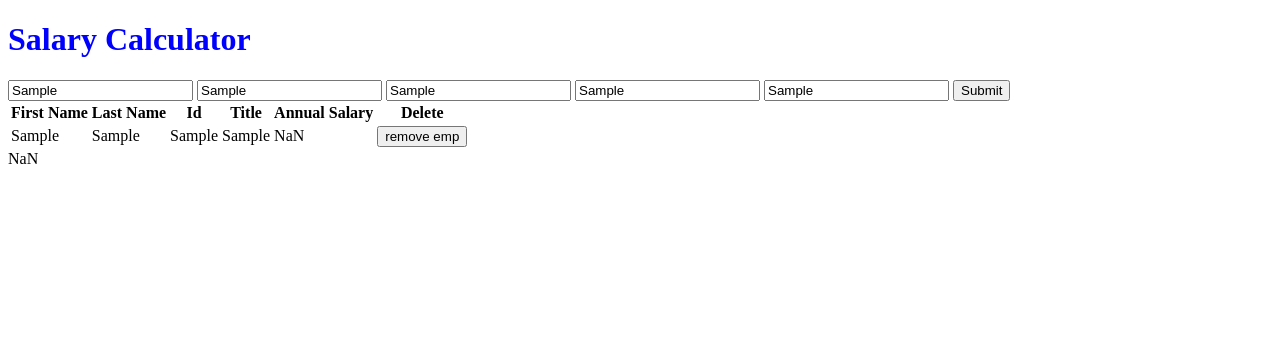
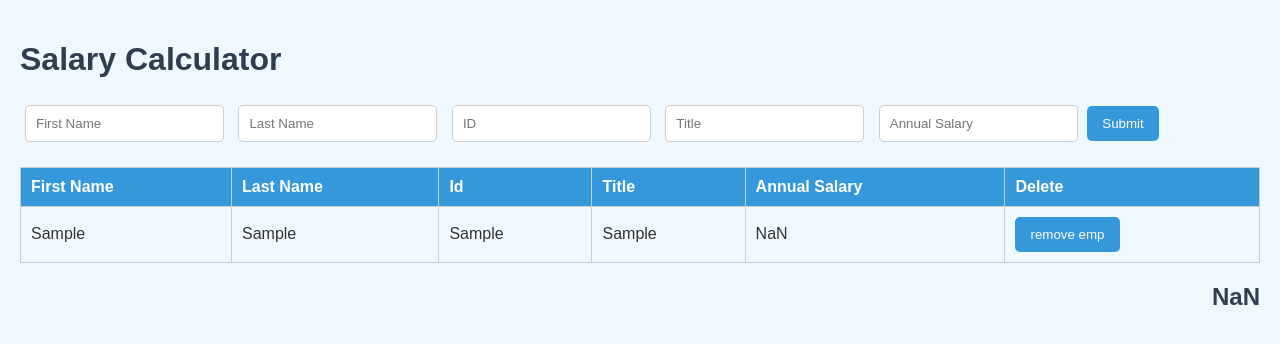
Before and after one commit to DavidVinson/weekend-js-salary-calculator-ochoa-livesolve, a plain HTML site: page index.html in a window 1280 px wide. Both pictures are taken after typing "Sample", "Sample", "Sample", "Sample", "Sample" into the empty fields and a click on the button "Submit". Drawn offline with Linux system fonts and the light colour scheme.

Commit message:
refactor to only work with the dom

```diff
--- a/client.js
+++ b/client.js
@@ -1,4 +1,4 @@
-let total = 0;
+let totalMonthlyCost = 0;
 
 function onReady() {
   console.log('client is working...');
@@ -14,43 +14,34 @@ function formHandler(event) {
   const employeeIdEl = document.getElementById('id-input');
   const employeeTitleEl = document.getElementById('job-title-input');
   const employeeAnnualSalaryEl = document.getElementById('annual-salary-input');
-  //   console.log(
-  //     'employee',
-  //     employeeFirstNameEl,
-  //     employeeLastNameEl,
-  //     employeeIdEl,
-  //     employeeTitleEl,
-  //     employeeAnnualSalaryEl
-  //   );
 
-  //   const newEmployee = {
-  //     firstName: employeeFirstNameEl.value,
-  //     lastName: employeeLastNameEl.value,
-  //     id: employeeIdEl.value,
-  //     title: employeeTitleEl.value,
-  //     salary: parseInt(employeeAnnualSalaryEl.value),
-  //   };
+  //create newEmployee object
+  const newEmployee = {
+    firstName: employeeFirstNameEl.value,
+    lastName: employeeLastNameEl.value,
+    id: employeeIdEl.value,
+    title: employeeTitleEl.value,
+    salary: parseInt(employeeAnnualSalaryEl.value),
+  };
 
-  //   console.log('newEmployee', newEmployee);
+  console.log('newEmployee', newEmployee);
 
-  //   <tr>
-  //             <td>Joe</td>
-  //             <td>Smith</td>
-  //             <td>4</td>
-  //             <td>Dev</td>
-  //             <td>4500</td>
-  //           </tr>
+  displayEmployees(newEmployee);
 
-  const tableBody = document.getElementById('employee-list');
-  tableBody.innerHTML += `
-  <tr>
-    <td>${employeeFirstNameEl.value}</td>
-    <td>${employeeLastNameEl.value}</td>
-    <td>${employeeIdEl.value}</td>
-    <td>${employeeTitleEl.value}</td>
-    <td>${parseInt(employeeAnnualSalaryEl.value)}</td>
-    <td><button onclick="removeEmployee(event)">remove emp</button></td>
-  </tr>`;
+  //get total monthly element
+  const totalMonthlyEl = document.getElementById('total-monthly');
+  //   console.log('total', totalMonthlyEl);
+
+  totalMonthlyCost += parseInt(employeeAnnualSalaryEl.value) / 12;
+  console.log('totalMonthlyCost', totalMonthlyCost);
+
+  if (totalMonthlyCost > 20000) {
+    //add a class to turn the span red
+    // totalMonthlyEl.style.background = 'red';
+    totalMonthlyEl.classList.add('red-background');
+  }
+
+  totalMonthlyEl.textContent = `${totalMonthlyCost.toFixed(2)}`;
 
   //clear form fields
   //   employeeFirstNameEl.value = '';
@@ -59,28 +50,37 @@ function formHandler(event) {
   //   employeeTitleEl.value = '';
   //   employeeAnnualSalaryEl.value = '';
 
-  //get total monthly element
-  const totalMonthlyEl = document.getElementById('total-monthly');
-  //   console.log('total', totalMonthlyEl);
-
-  total += parseInt(employeeAnnualSalaryEl.value) / 12;
-  console.log('total', total);
-
-  if (total > 20000) {
-    //add a class to turn the span red
-    // totalMonthlyEl.style.background = 'red';
-    totalMonthlyEl.classList.add('red');
-  }
-
-  totalMonthlyEl.textContent = `${total.toFixed(2)}`;
-
   //clears form inputs using form method .reset()
-  //   document.querySelector('form').reset();
+  document.querySelector('form').reset();
 }
 
-function removeEmployee(event, annualSalary) {
-  console.log('remove this employee and subtract this amount');
-  event.target.closest('tr').remove();
+function displayEmployees(employee) {
+  const tableBody = document.getElementById('employee-list');
+
+  tableBody.innerHTML += `
+    <tr id=${employee.id}>
+      <td>${employee.firstName}</td>
+      <td>${employee.lastName}</td>
+      <td>${employee.id}</td>
+      <td>${employee.title}</td>
+      <td>${parseInt(employee.salary)}</td>
+      <td><button onclick="removeEmployee(event, ${parseInt(employee.salary)})">remove emp</button></td>
+    </tr>`;
+}
+
+function removeEmployee(event, salary) {
+  // Get the employee row to be deleted
+  const employeeRow = event.target.closest('tr');
+
+  //get the total monthly element
+  const totalMonthlyEl = document.getElementById('total-monthly');
+
+  totalMonthlyCost -= salary / 12;
+  //update dom with new monthly salary
+  totalMonthlyEl.textContent = `${totalMonthlyCost.toFixed(2)}`;
+
+  // Remove the employee row from the table
+  employeeRow.remove();
 }
 
 //call onReady when DOM is ready
--- a/index.html
+++ b/index.html
@@ -36,7 +36,7 @@
         </tbody>
       </table>
 
-      <span id="total-monthly">0</span>
+      <div id="total-monthly">0</div>
     </main>
   </body>
 </html>
--- a/style.css
+++ b/style.css
@@ -1,9 +1,72 @@
-h1 {
-  color: blue;
+body {
+  font-family: Arial, sans-serif;
+  background-color: #f0f8ff;
+  color: #333;
+  margin: 0;
+  padding: 20px;
 }
 
-.red {
-  background-color: red;
+h1 {
+  color: #2c3e50;
+}
+
+form {
+  margin-bottom: 20px;
+}
+
+input {
+  margin: 5px;
+  padding: 10px;
+  border: 1px solid #ccc;
+  border-radius: 5px;
+}
+
+button {
+  background-color: #3498db;
   color: white;
-  font-size: 1.5rem;
+  padding: 10px 15px;
+  border: none;
+  border-radius: 5px;
+  cursor: pointer;
 }
+
+button:hover {
+  background-color: #2980b9;
+}
+
+/* Styles for the employee table */
+table {
+  width: 100%;
+  border-collapse: collapse;
+  margin-top: 20px;
+}
+
+th,
+td {
+  border: 1px solid #ccc;
+  padding: 10px;
+  text-align: left;
+}
+
+th {
+  background-color: #3498db;
+  color: white;
+}
+
+tr:nth-child(even) {
+  background-color: #f2f2f2;
+}
+
+.red-background {
+  background-color: #e74c3c;
+  color: white;
+}
+
+/* New class for Total Monthly Cost */
+#total-monthly {
+  font-size: 1.5em;
+  font-weight: bold;
+  color: #2c3e50;
+  text-align: right; /* Align text to the right */
+  margin-top: 20px; /* Add some space above */
+}
```
